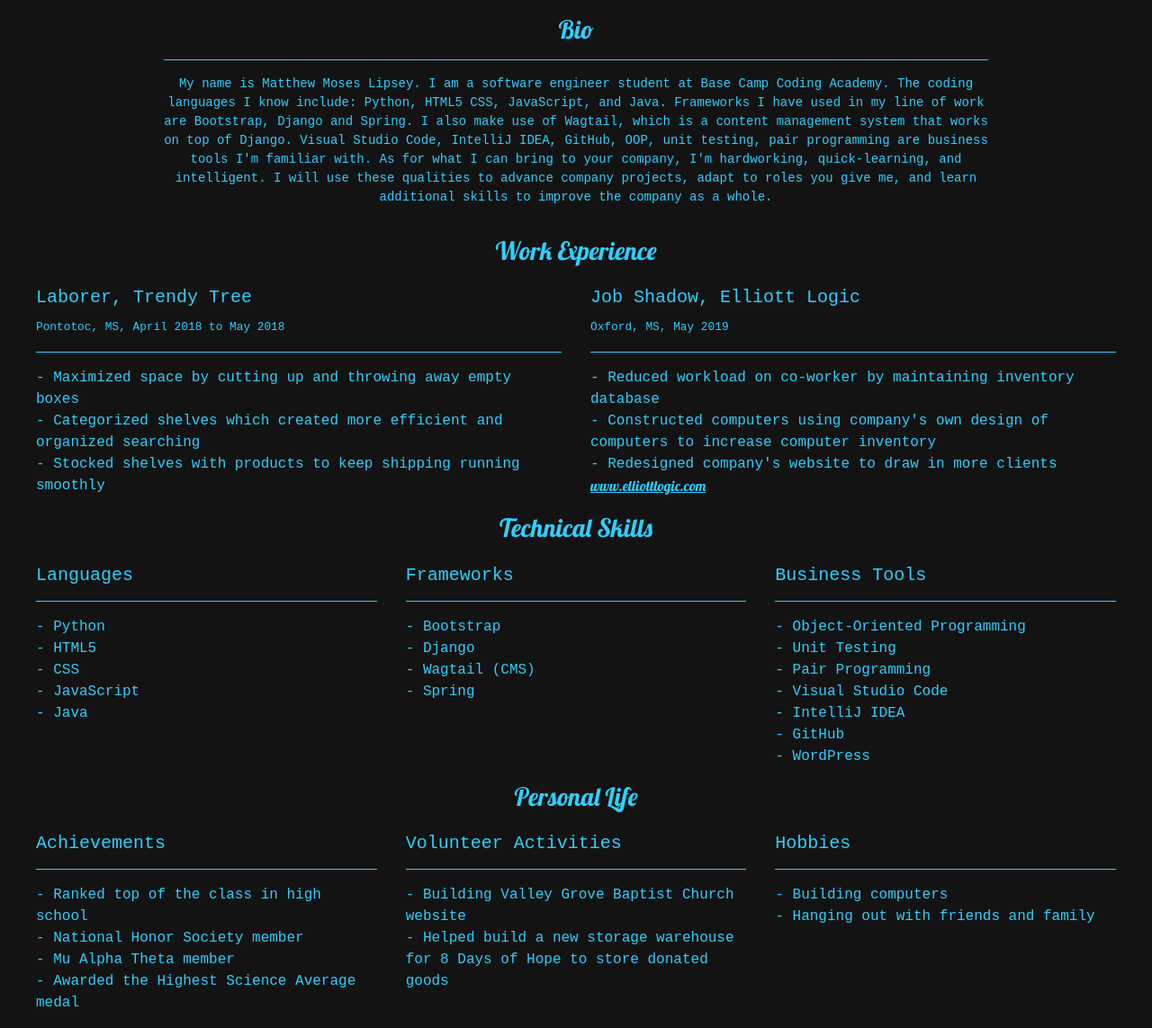
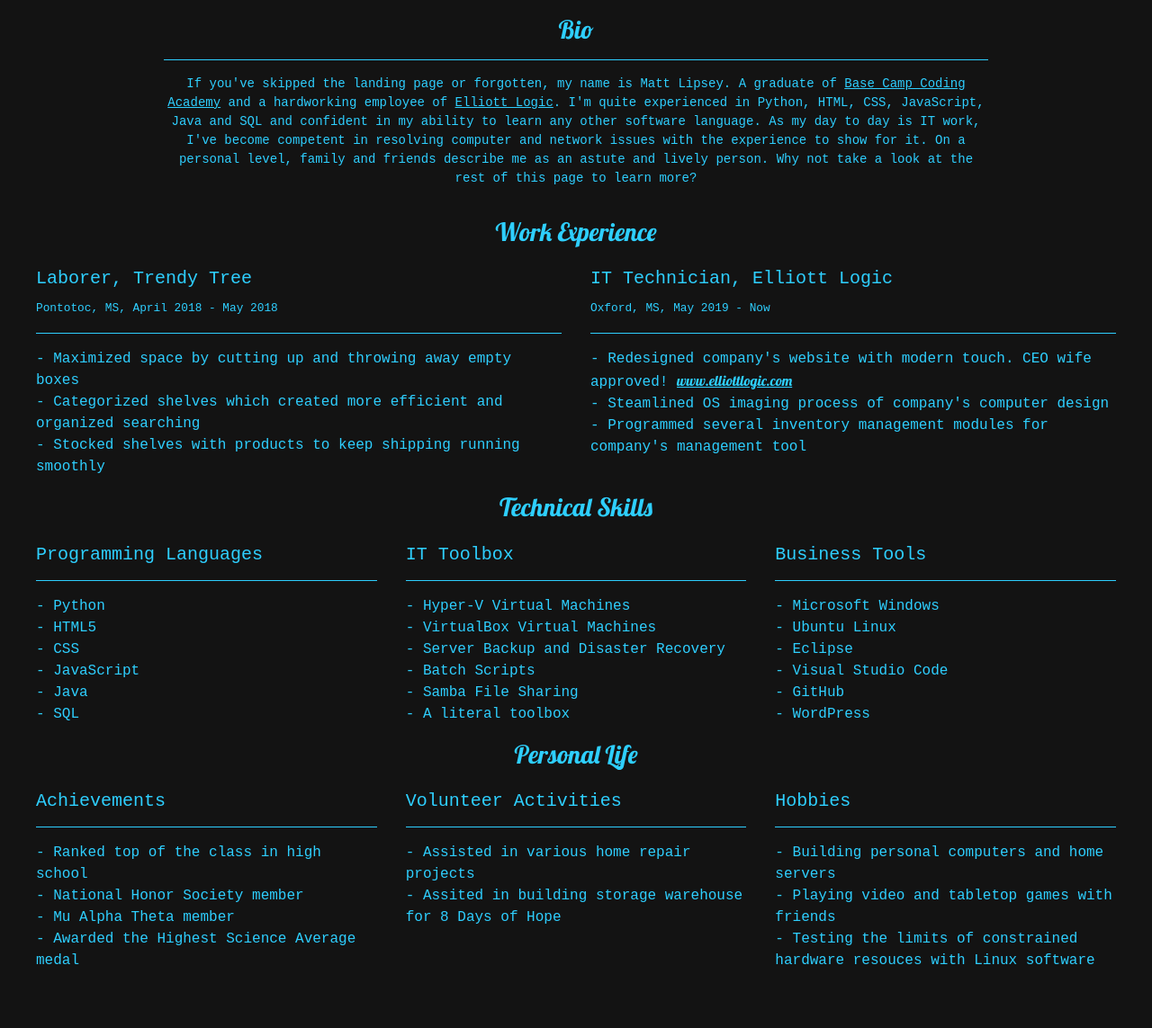
Before and after one commit to matt2tech/matt2tech.github.io, a plain HTML site: page about_me.html in a window 1280 px wide. Shown: the part 48-1191 px from the top of the page at 90% size. After the commit the page ends 1144 px from the top, so only its background shows below. Drawn offline with nearby package versions, Linux system fonts and the light colour scheme.

Commit message:
Updated pretty much everything.

```diff
--- a/about_me.html
+++ b/about_me.html
@@ -59,14 +59,13 @@
                     <h3 class="cursive">Bio</h3>
                     <hr class="line" />
                     <p class="paragraph">
-                        My name is Matthew Moses Lipsey.
-                        I am a software engineer student at Base Camp Coding Academy.
-                        The coding languages I know include: Python, HTML5 CSS, JavaScript, and Java.
-                        Frameworks I have used in my line of work are Bootstrap, Django and Spring.
-                        I also make use of Wagtail, which is a content management system that works on top of Django.
-                        Visual Studio Code, IntelliJ IDEA, GitHub, OOP, unit testing, pair programming are business tools I'm familiar with.
-                        As for what I can bring to your company, I'm hardworking, quick-learning, and intelligent.
-                        I will use these qualities to advance company projects, adapt to roles you give me, and learn additional skills to improve the company as a whole.
+                        If you've skipped the landing page or forgotten, my name is Matt Lipsey.
+                        A graduate of <a class="links" href="https://basecampcodingacademy.org/"><u>Base Camp Coding Academy</u></a>
+                        and a hardworking employee of <a class="links" href="http://www.elliottlogic.com"><u>Elliott Logic</u></a>.
+                        I'm quite experienced in Python, HTML, CSS, JavaScript, Java and SQL and confident in my ability to learn
+                        any other software language. As my day to day is IT work, I've become competent in resolving computer and
+                        network issues with the experience to show for it. On a personal level, family and friends describe me as an
+                        astute and lively person. Why not take a look at the rest of this page to learn more?
                     </p>
                 </div>
             </div>
@@ -77,7 +76,7 @@
         <div id="work" class="pr-4 pl-4">
             <ul class="no-dots p-3 flex-1">
                 <h5>Laborer, Trendy Tree</h5>
-                <small>Pontotoc, MS, April 2018 to May 2018</small>
+                <small>Pontotoc, MS, April 2018 - May 2018</small>
                 <hr class="line" />
                 <li>
                     - Maximized space by cutting up and throwing away empty
@@ -93,25 +92,23 @@
                 </li>
             </ul>
             <ul class="no-dots p-3 flex-1">
-                <h5>Job Shadow, Elliott Logic</h5>
-                <small>Oxford, MS, May 2019</small>
+                <h5>IT Technician, Elliott Logic</h5>
+                <small>Oxford, MS, May 2019 - Now</small>
                 <hr class="line" />
                 <li>
-                    - Reduced workload on co-worker by maintaining inventory
-                    database
-                </li>
-                <li>
-                    - Constructed computers using company's own design of
-                    computers to increase computer inventory
-                </li>
-                <li>
-                    - Redesigned company's website to draw in more clients
+                    - Redesigned company's website with modern touch. CEO wife approved!
                     <a
                         class="header-links cursive"
                         href="http://www.elliottlogic.com/"
                         target="_blank"
                         >www.elliottlogic.com</a
                     >
+                </li>
+                <li>
+                    - Steamlined OS imaging process of company's computer design
+                </li>
+                <li>
+                    - Programmed several inventory management modules for company's management tool
                 </li>
             </ul>
         </div>
@@ -120,7 +117,7 @@
         </div>
         <div id="technical" class="pr-4 pl-4">
             <ul class="no-dots p-3 flex-1">
-                <h5>Languages</h5>
+                <h5>Programming Languages</h5>
                 <hr class="line" />
                 <li>
                     - Python
@@ -137,41 +134,48 @@
                 <li>
                     - Java
                 </li>
+                <li>
+                    - SQL
+                </li>
             </ul>
             <ul class="no-dots p-3 flex-1">
-                <h5>Frameworks</h5>
+                <h5>IT Toolbox</h5>
                 <hr class="line" />
                 <li>
-                    - Bootstrap
+                    - Hyper-V Virtual Machines
                 </li>
                 <li>
-                    - Django
+                    - VirtualBox Virtual Machines
                 </li>
                 <li>
-                    - Wagtail (CMS)
+                    - Server Backup and Disaster Recovery
                 </li>
                 <li>
-                    - Spring
+                    - Batch Scripts
+                </li>
+                <li>
+                    - Samba File Sharing
+                </li>
+                <li>
+                    - A literal toolbox
                 </li>
             </ul>
             <ul class="no-dots p-3 flex-1">
                 <h5>Business Tools</h5>
                 <hr class="line" />
                 <li>
-                    - Object-Oriented Programming
+                    - Microsoft Windows
                 </li>
                 <li>
-                    - Unit Testing
+                    - Ubuntu Linux
                 </li>
                 <li>
-                    - Pair Programming
+                    - Eclipse
                 </li>
                 <li>
                     - Visual Studio Code
                 </li>
-                <li>
-                    - IntelliJ IDEA
-                </li>
+
                 <li>
                     - GitHub
                 </li>
@@ -204,21 +208,23 @@
                 <h5>Volunteer Activities</h5>
                 <hr class="line" />
                 <li>
-                    - Building Valley Grove Baptist Church website
+                    - Assisted in various home repair projects
                 </li>
                 <li>
-                    - Helped build a new storage warehouse for 8 Days of Hope to
-                    store donated goods
+                    - Assited in building storage warehouse for 8 Days of Hope
                 </li>
             </ul>
             <ul class="no-dots p-3 flex-1">
                 <h5>Hobbies</h5>
                 <hr class="line" />
                 <li>
-                    - Building computers
+                    - Building personal computers and home servers
                 </li>
                 <li>
-                    - Hanging out with friends and family
+                    - Playing video and tabletop games with friends
+                </li>
+                <li>
+                    - Testing the limits of constrained hardware resouces with Linux software
                 </li>
             </ul>
         </div>
```
